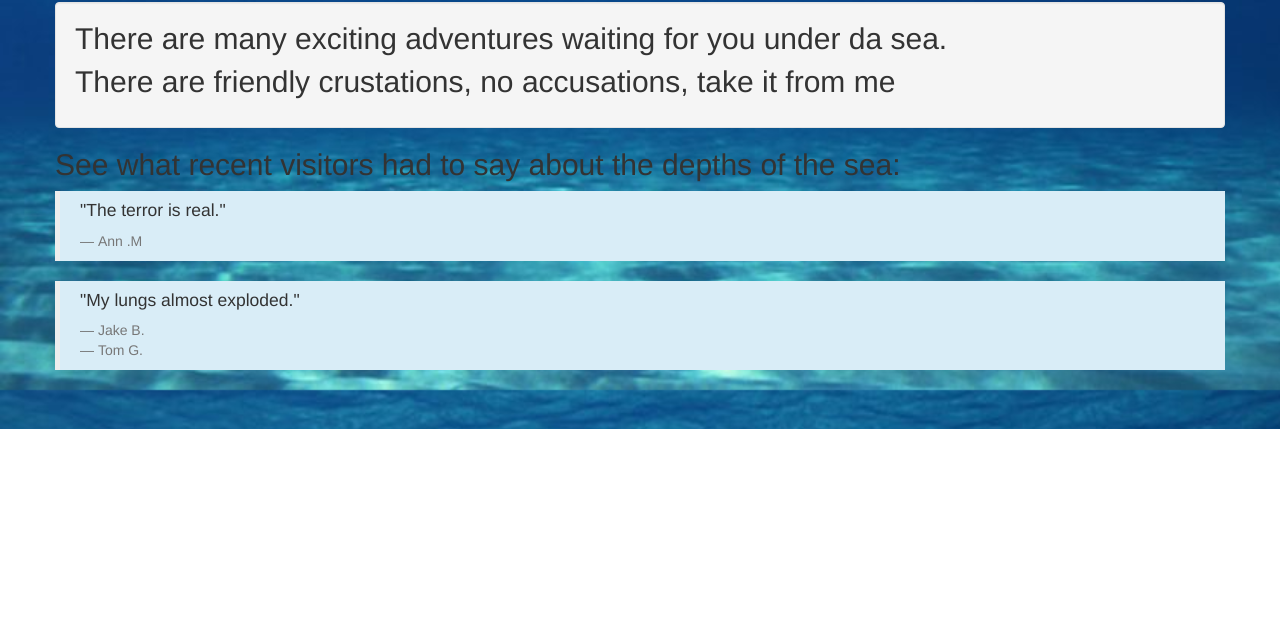
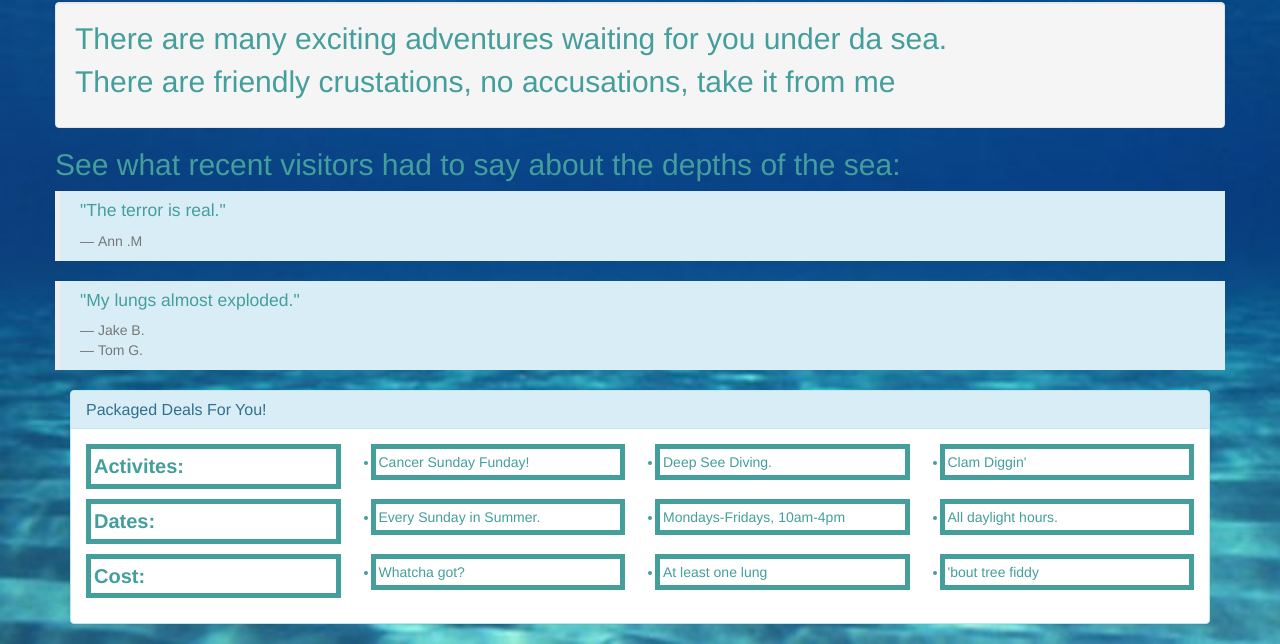
Before and after one commit to WilliamKinzig/vacation, a plain HTML site: page index.html in a window 1280 px wide. Shown: the part 371-1015 px from the top of the page. Before the commit the page ends 800 px from the top, so only its background shows below. Drawn offline with Linux system fonts and the light colour scheme.

Commit message:
Add package details into rows and columns, add additional style to styles.css.

```diff
--- a/css/styles.css
+++ b/css/styles.css
@@ -2,4 +2,16 @@ body {
   background-image: url("../img/bg.jpg");
   background-repeat: repeat-y;
   background-size: cover;
+  color: #449E9B;
 }
+p.package {
+  font-size: 20px;
+  font-weight: bold;
+  border: 5px solid #449E9B;
+  padding: 3px;
+}
+
+ul.package {
+  border: 5px solid #449E9B;
+  padding: 3px;
+}
--- a/index.html
+++ b/index.html
@@ -15,9 +15,11 @@
 
       <div class="col-md-8"><p>This is this first coloumn that we are using
         to practice making columns. This first column is a width of eight and
-    I am writting this to test the column's width of eight.</p></div>
+        I am writting this to test the column's width of eight.</p>
+      </div>
       <div class="col-md-4"><p>Column 2 is only a width of four, and so it is not
-      as long as column one.</p></div>
+        as long as column one.</p>
+      </div>
 
       <h2>The Bottom of the Ocean.<h2>
         <div class="well">
@@ -37,6 +39,76 @@
             <footer>Tom G.</footer>
           </blockquote>
         </div>
+
+        <div class="panel panel-info">
+          <div class="panel-heading">
+            <h2 class="panel-title">Packaged Deals For You!</h2>
+          </div>
+          <div class="panel-body">
+            <div class="row">
+              <div class="col-md-3">
+                <p class="package">Activites:</p>
+              </div>
+              <div class="col-md-3">
+                <ul class="package">
+                  <li>Cancer Sunday Funday!</li>
+                </ul>
+              </div>
+              <div class="col-md-3">
+                <ul class="package">
+                  <li>Deep See Diving.</li>
+                </ul>
+              </div>
+              <div class="col-md-3">
+                <ul class="package">
+                  <li>Clam Diggin'</li>
+                </ul>
+              </div>
+            </div>
+
+            <div class="row">
+              <div class="col-md-3">
+                <p class="package">Dates:</p>
+              </div>
+              <div class="col-md-3">
+                <ul class="package">
+                  <li>Every Sunday in Summer.</li>
+                </ul>
+              </div>
+              <div class="col-md-3">
+                <ul class="package">
+                  <li>Mondays-Fridays, 10am-4pm</li>
+                </ul>
+              </div>
+              <div class="col-md-3">
+                <ul class="package">
+                  <li>All daylight hours.</li>
+                </ul>
+              </div>
+            </div>
+
+            <div class="row">
+              <div class="col-md-3">
+                <p class="package">Cost:</p>
+              </div>
+              <div class="col-md-3">
+                <ul class="package">
+                  <li>Whatcha got?</li>
+                </ul>
+              </div>
+              <div class="col-md-3">
+                <ul class="package">
+                  <li>At least one lung</li>
+                </ul>
+              </div>
+              <div class="col-md-3">
+                <ul class="package">
+                  <li>'bout tree fiddy</li>
+                </ul>
+              </div>
+            </div>
+          </div>
+        </div>
       </div>
     </body>
     </html>
```
Also changed, not shown: bg.png (deleted). Lines whose indentation alone changed are shown as unchanged.
